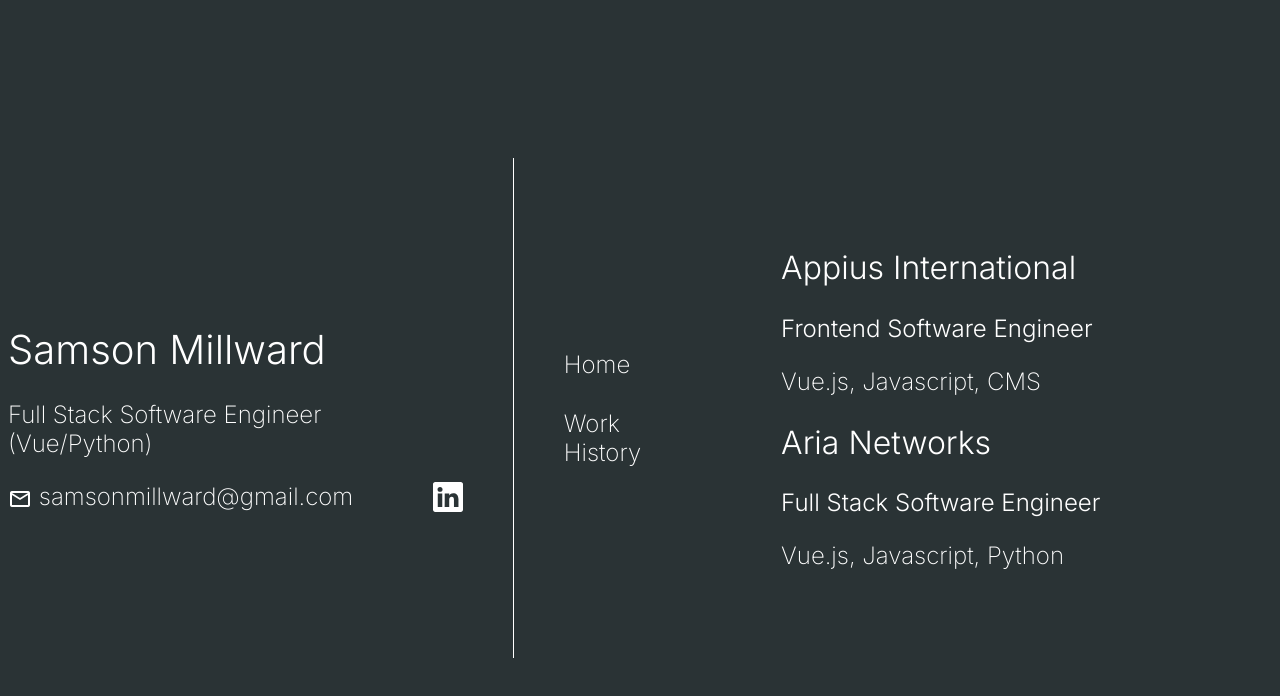
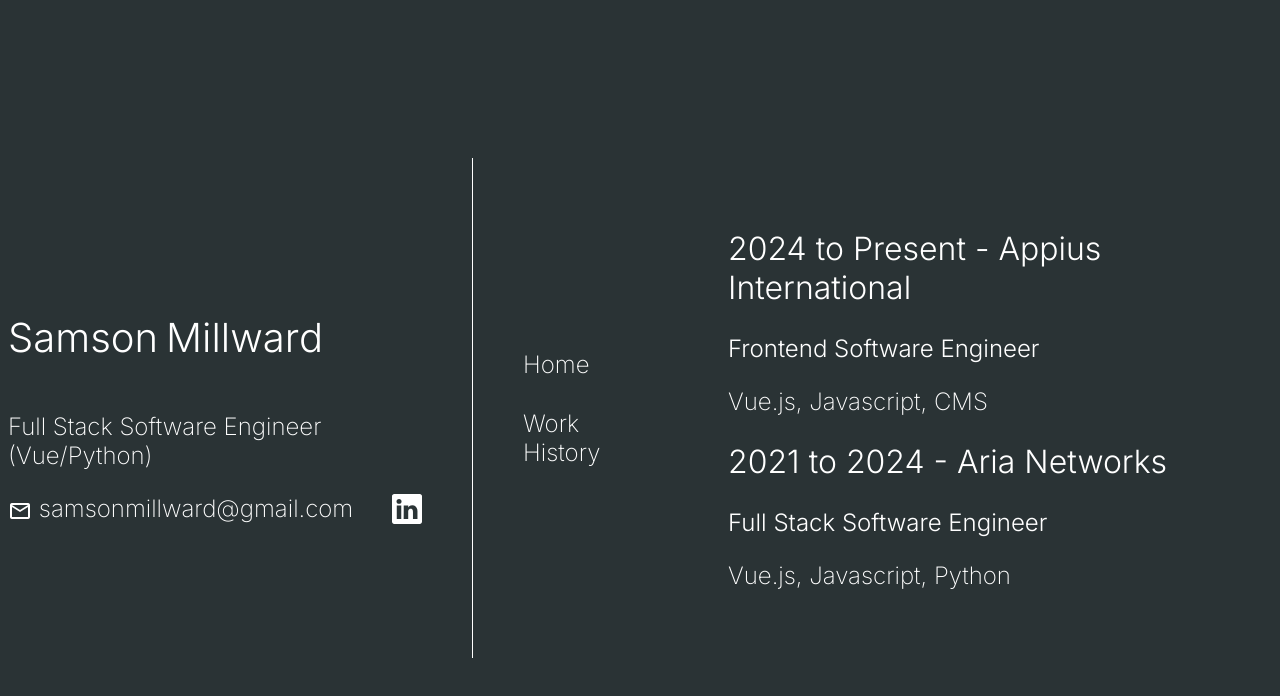
Before and after one commit to samsonmillward/SamsonMillwardVue, a Vue app: page /work-history in a window 1280 px wide. Shown: the top 696 px of the page. Built offline with nearby package versions, Linux system fonts and the light colour scheme.

Commit message:
Added more styling, made a start on adding interactive bits

```diff
--- a/src/App.vue
+++ b/src/App.vue
@@ -34,13 +34,13 @@
             <div class="divider"></div>
             <nav>
                 <button
-                    class="route-buttons"
+                    class="route-buttons nav-items"
                     @click="routeToHome"
                 >
                     <a>Home</a>
                 </button>
                 <button
-                    class="route-buttons"
+                    class="route-buttons nav-items"
                     @click="routeToWorkHistory"
                 >
                     <a>Work History</a>
--- a/src/components/OverviewComponent.vue
+++ b/src/components/OverviewComponent.vue
@@ -1,13 +1,78 @@
 <script setup lang="ts">
-// defineProps<{
-//   msg: string
-// }>()
+import { ref, watch } from 'vue'
+
+const firstName = ref('Samson')
+const surname = ref('Millward')
+const showInput = ref(false)
+const newName = ref('')
+const messages = ref({
+  0: 'Well, I guess enter a new name here:',
+  1: 'Alright, I\'ll give you another chance',
+  2: 'Last chance...'
+})
+function clicked(letter: string) {
+  const letterToRemove = letter.slice(-1)
+  if (letter.includes('first')) {
+    firstName.value = firstName.value.replace(letterToRemove, '')
+    console.log(firstName.value, 'firstname')
+  }
+  if (letter.includes('last')) {
+    surname.value = surname.value.replace(letterToRemove, '')
+    console.log(surname.value, 'surname')
+  }
+}
+watch(firstName, async (newName) => {
+  if (newName.length === 0) {
+    triggerEmptyName();
+  }
+});
+watch(surname, async (newName) => {
+  if (newName.length === 0) {
+    triggerEmptyName();
+  }
+});
+function triggerEmptyName() {
+  if (firstName.value.length == 0 && surname.value.length == 0) {
+    showInput.value = true;
+  }
+}
+function submitNewName() {
+  firstName.value = newName.value;
+  showInput.value = false;
+}
 </script>
 
 <template>
 
   <div class="container-fluid">
-    <h1>Samson Millward</h1>
+    <div class="name-destroy">
+      <div v-show="showInput">
+
+        <label for="newNameInput">
+          <p>{{ messages['0'] }}</p>
+        </label>
+        <input
+          name="newNameInput"
+          class="newNameInput"
+          v-model="newName"
+        />
+        <button @click="submitNewName">Confirm New Name</button>
+      </div>
+      <h1
+        class="name-title"
+        @click="clicked(`first-${letter}`)"
+        v-for="letter in firstName"
+        :key="`first-${letter}`"
+      >{{ letter }}</h1>
+      <span>&nbsp;&nbsp;</span> <!-- Add this line to insert a space -->
+      <h1
+        class="name-title"
+        @click="clicked(`last-${letter}`)"
+        v-for="letter in surname"
+        :key="`last-${letter}`"
+      >{{ letter }}</h1>
+    </div>
+
     <p>Full Stack Software Engineer (Vue/Python)</p>
     <div class="links">
 
--- a/src/scss/main.scss
+++ b/src/scss/main.scss
@@ -11,6 +11,8 @@
     font-family: 'Inter', sans-serif;
     font-weight: 300;
     color: white;
+    user-select: none;
+    cursor: pointer;
 }
 
 h2 {
@@ -27,6 +29,7 @@
     font-family: 'Inter', sans-serif;
     font-weight: 300;
     color: white;
+
 }
 
 p,
@@ -47,6 +50,16 @@
     text-decoration: none;
     animation: colourOnHover 0.5s forwards;
 }
+
+.newNameInput {
+    height: 30px;
+}
+
+.name-destroy {
+    display: flex;
+}
+
+.name-title {}
 
 body {
     background-color: $primary-colour;
@@ -114,7 +127,7 @@
     }
 
     &--right {
-        width: 500px;
+        width: 600px;
     }
 }
 
@@ -135,6 +148,12 @@
 
     .right-section {
         text-align: center;
+    }
+}
+
+@media (max-width: 1200px) {
+    .wrapper {
+        flex-direction: column;
     }
 }
 
--- a/src/views/WorkHistory.vue
+++ b/src/views/WorkHistory.vue
@@ -1,12 +1,12 @@
 <template>
   <div class="work-history">
     <div class="appius">
-      <h2>Appius International</h2>
+      <h2>2024 to Present - Appius International</h2>
       <h3>Frontend Software Engineer</h3>
       <p>Vue.js, Javascript, CMS</p>
     </div>
     <div class="aria-networks">
-      <h2>Aria Networks</h2>
+      <h2>2021 to 2024 - Aria Networks</h2>
       <h3>Full Stack Software Engineer</h3>
       <p>Vue.js, Javascript, Python</p>
     </div>
--- a/vite.config.ts
+++ b/vite.config.ts
@@ -6,11 +6,12 @@
 
 // https://vite.dev/config/
 export default defineConfig({
+  base: '/',
   plugins: [
     vue(),
     vueDevTools(),
   ],
-  // css: {
+// css: {
   //   preprocessorOptions: {
   //     scss: {
   //       additionalData: `
```
